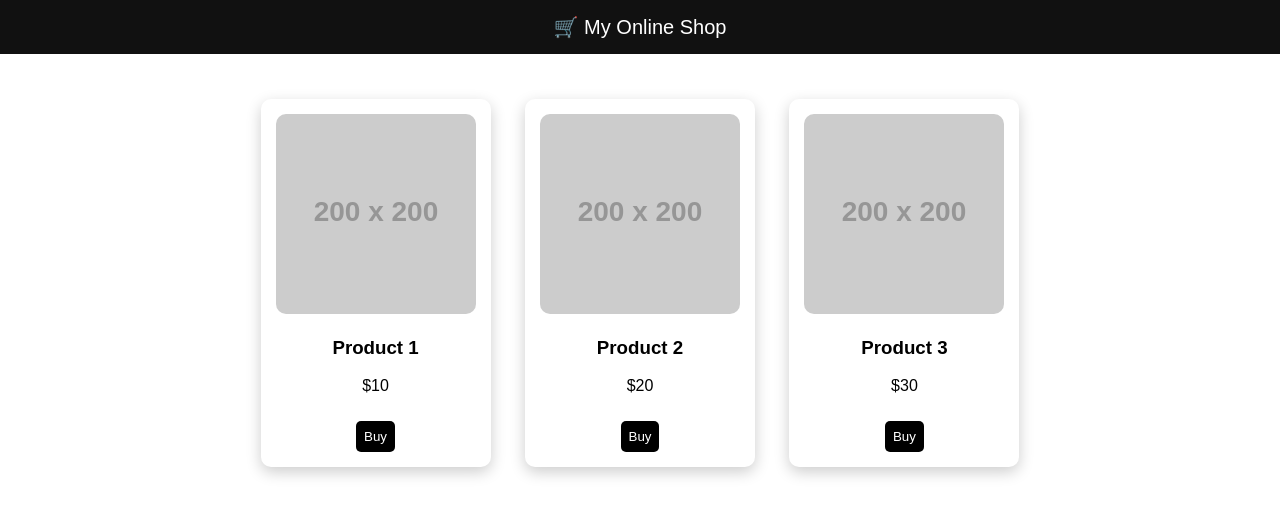
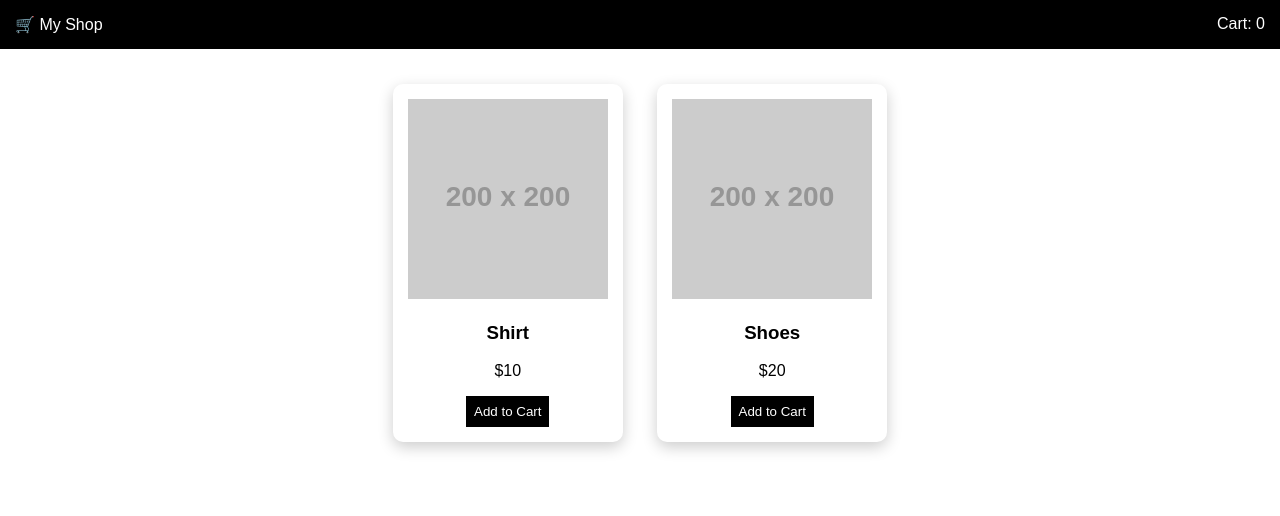
Before and after one commit to hiya-sketch/hiya, a plain HTML site: page index.html in a window 1280 px wide. Drawn offline with Linux system fonts and the light colour scheme; placeholder pictures from the web are drawn by us.

Commit message:
Update index.html

```diff
--- a/index.html
+++ b/index.html
@@ -11,16 +11,20 @@ body {
 
 /* Navbar */
 .navbar {
-  background: #111;
+  background: black;
   color: white;
   padding: 15px;
-  text-align: center;
-  font-size: 20px;
+  display: flex;
+  justify-content: space-between;
+}
+
+.cart {
+  cursor: pointer;
 }
 
 /* Products */
 .products {
-  padding: 30px;
+  padding: 20px;
   text-align: center;
 }
 
@@ -35,21 +39,14 @@ body {
 
 .card img {
   width: 100%;
-  border-radius: 10px;
 }
 
-.card button {
-  margin-top: 10px;
+button {
   padding: 8px;
-  border: none;
   background: black;
   color: white;
+  border: none;
   cursor: pointer;
-  border-radius: 5px;
-}
-
-.card button:hover {
-  background: #333;
 }
 </style>
 
@@ -58,37 +55,34 @@ body {
 <body>
 
 <div class="navbar">
-  🛒 My Online Shop
+  <div>🛒 My Shop</div>
+  <div class="cart">Cart: <span id="count">0</span></div>
 </div>
 
 <div class="products">
 
   <div class="card">
     <img src="https://via.placeholder.com/200">
-    <h3>Product 1</h3>
+    <h3>Shirt</h3>
     <p>$10</p>
-    <button onclick="buy()">Buy</button>
+    <button onclick="add()">Add to Cart</button>
   </div>
 
   <div class="card">
     <img src="https://via.placeholder.com/200">
-    <h3>Product 2</h3>
+    <h3>Shoes</h3>
     <p>$20</p>
-    <button onclick="buy()">Buy</button>
-  </div>
-
-  <div class="card">
-    <img src="https://via.placeholder.com/200">
-    <h3>Product 3</h3>
-    <p>$30</p>
-    <button onclick="buy()">Buy</button>
+    <button onclick="add()">Add to Cart</button>
   </div>
 
 </div>
 
 <script>
-function buy(){
-  alert("Item added to cart 😄");
+let count = 0;
+
+function add(){
+  count++;
+  document.getElementById("count").innerText = count;
 }
 </script>
 
```
